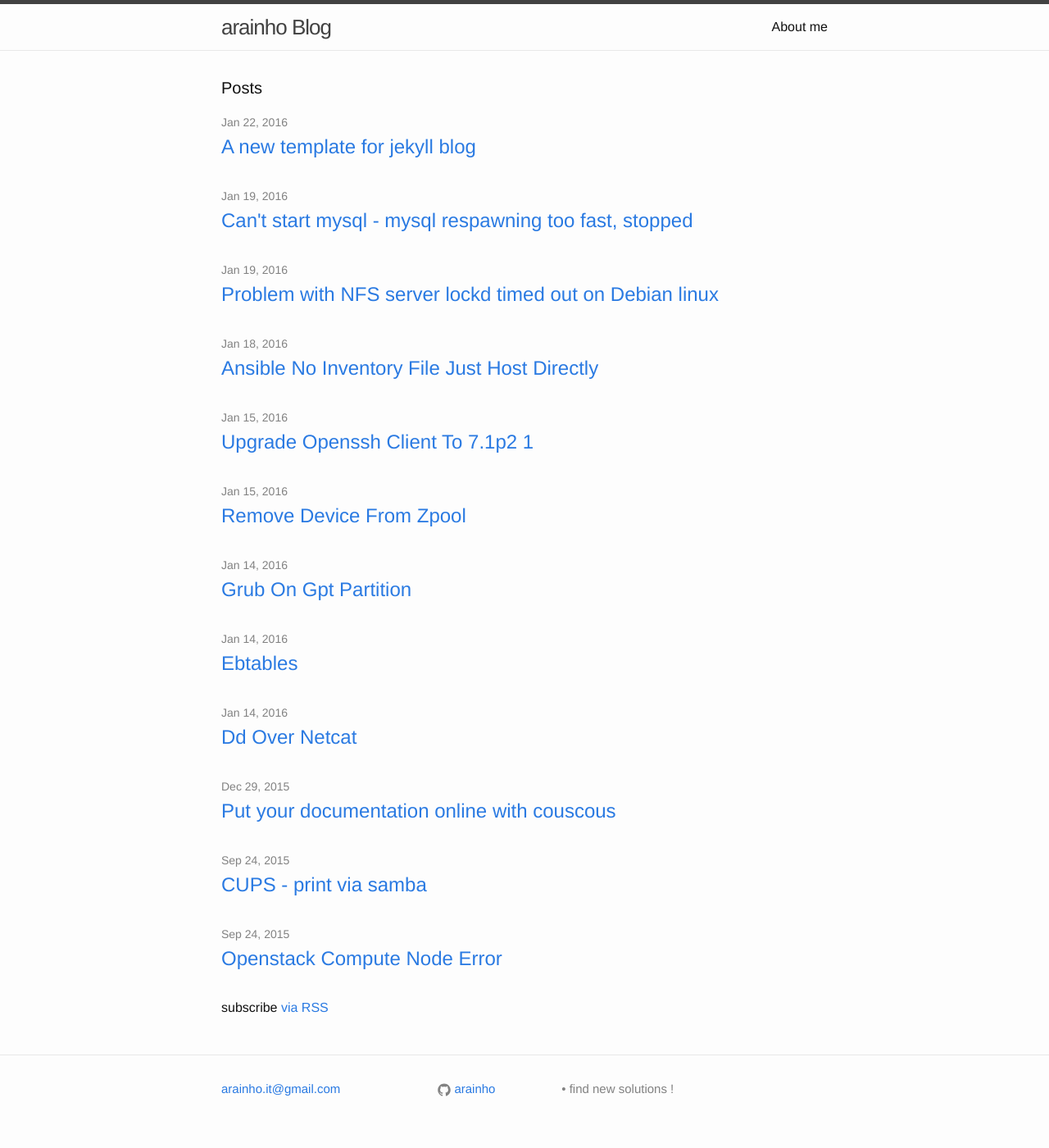
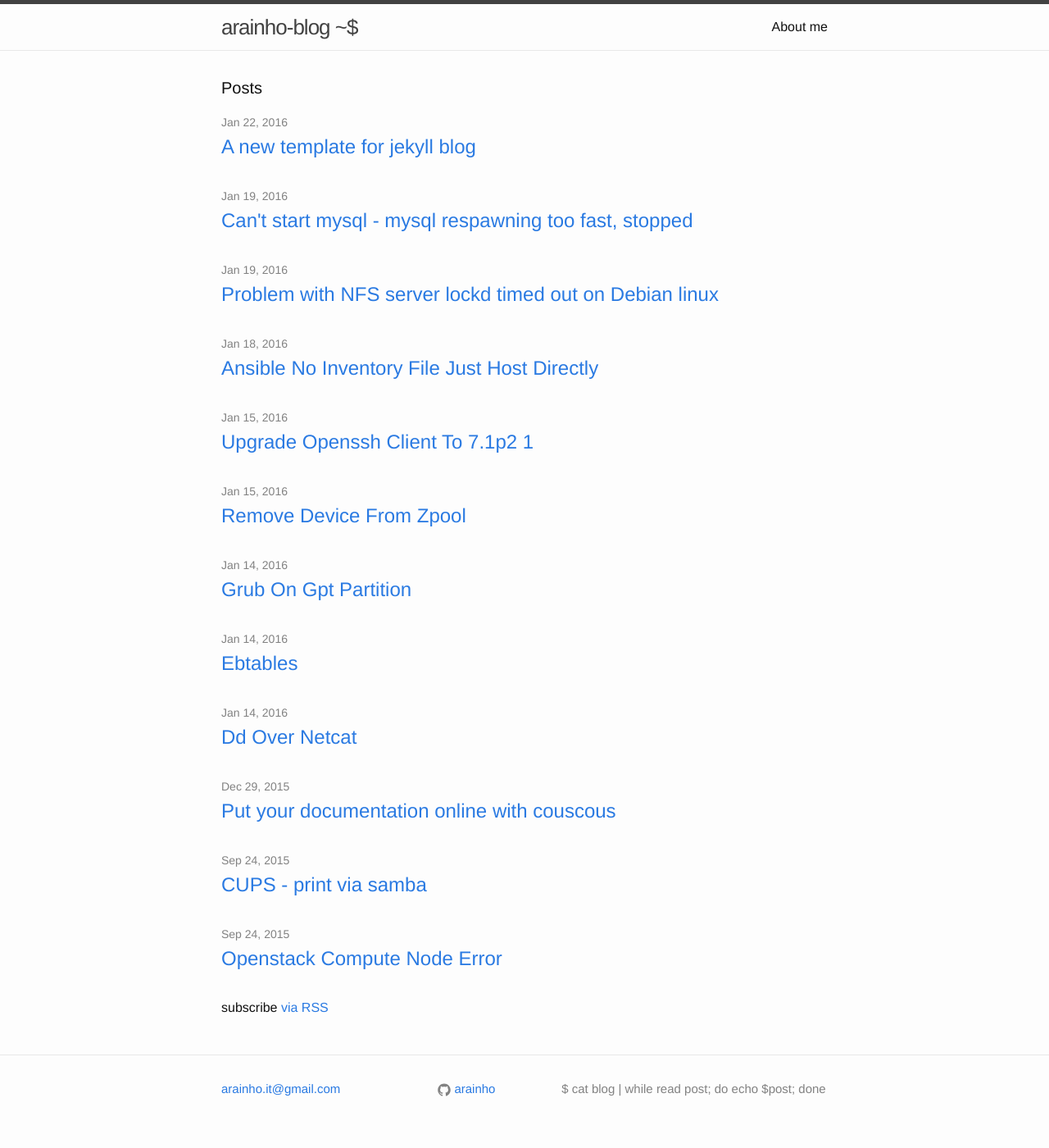
Before and after one commit to arainho/arainho.github.io, a Jekyll site: the page built from index.html, in a window 1280 px wide. Shown: the whole page at 82% size. Built offline with Jekyll 4.4.1, drawn with Linux system fonts in a browser that asks for light colours.

Commit message:
change blog title and footer

```diff
--- a/_config.yml
+++ b/_config.yml
@@ -1,8 +1,8 @@
 # Site settings
-title: arainho Blog
+title: arainho-blog ~$
 email: arainho.it@gmail.com
 description: > # this means to ignore newlines until "baseurl:"
-    • find new solutions !
+    $ cat blog | while read post; do echo $post; done
 baseurl: "" # the subpath of your site, e.g. /blog/
 url: "http://arainho.github.io" # the base hostname & protocol for your site
 github_username:  arainho
```
